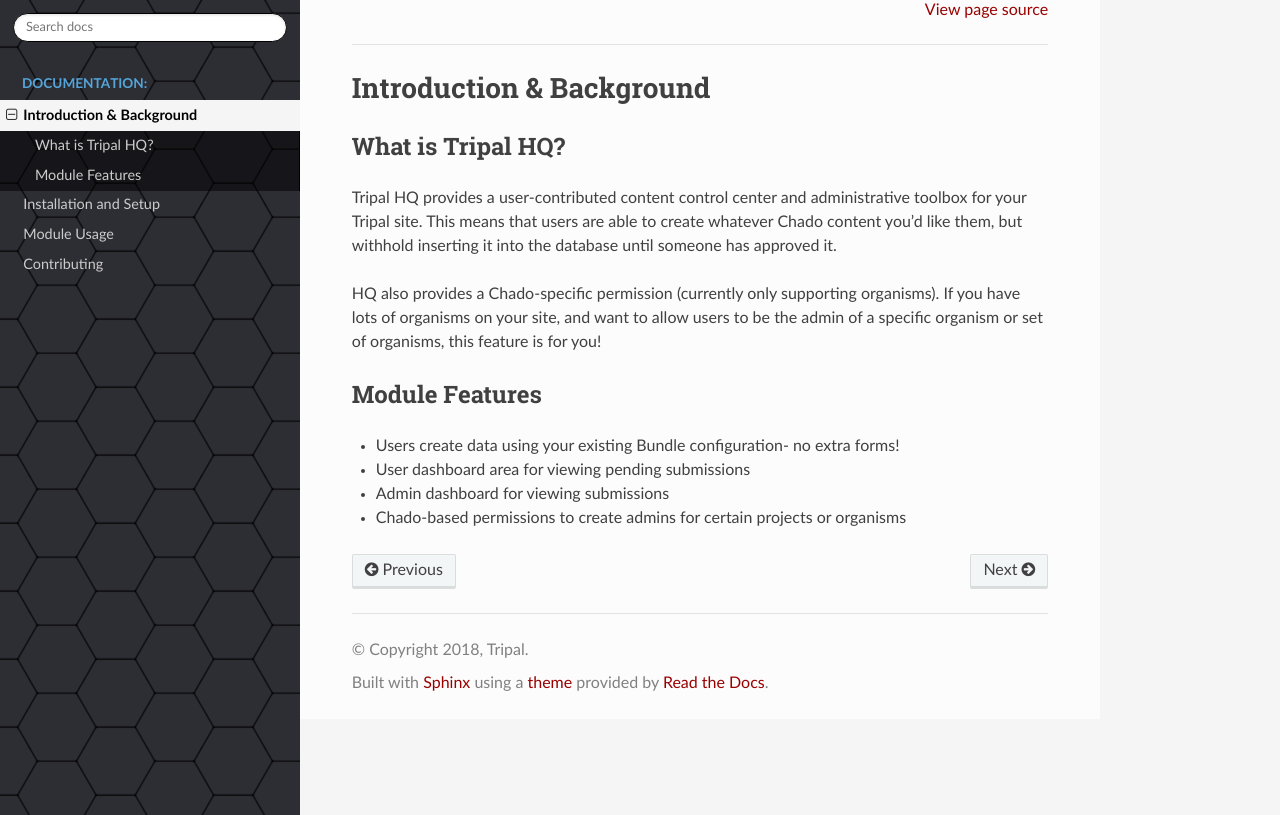
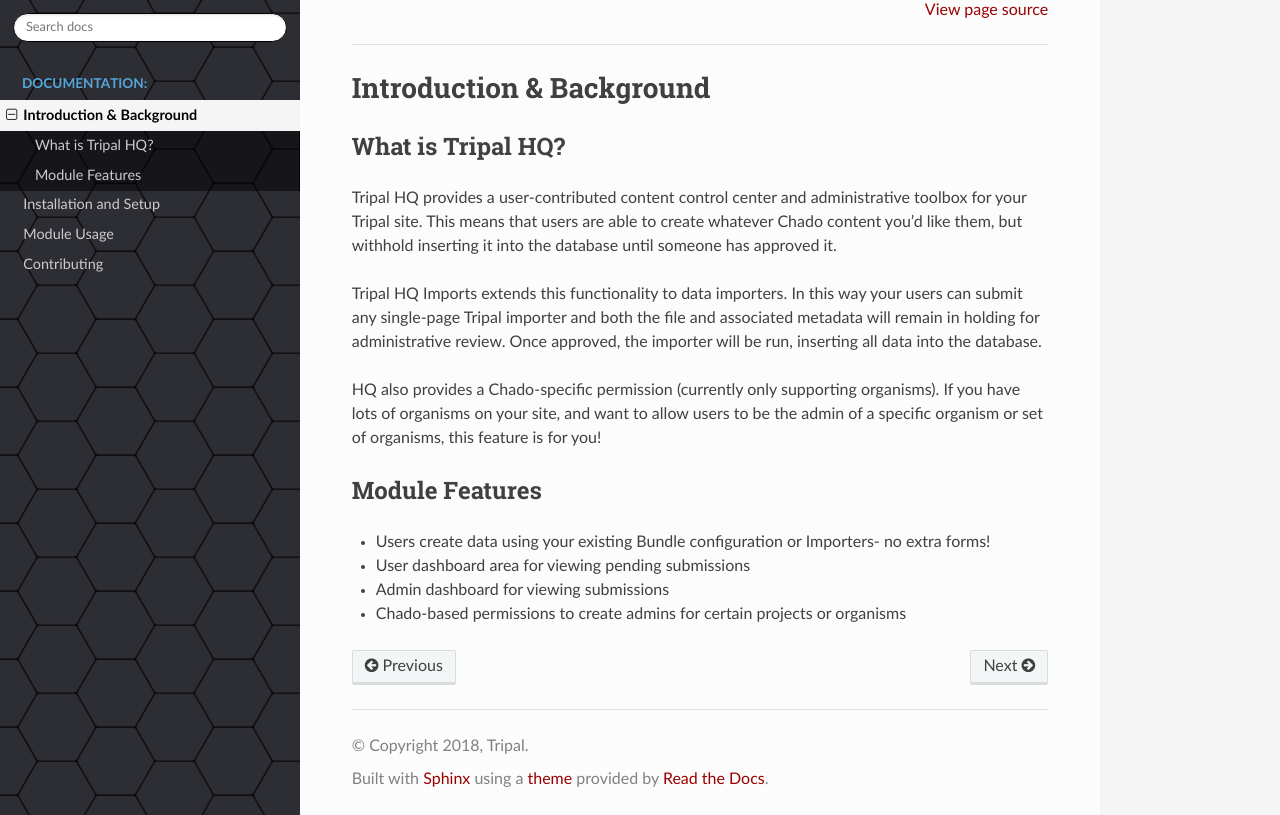
Before and after one commit to statonlab/tripal_hq, a Sphinx documentation site: the page built from docs/introduction.rst, in a window 1280 px wide and 1155 px high. Shown: the part 340-1155 px from the top of the window. Built offline with Sphinx 7.4.7 and the Read the Docs theme 2.0.0, drawn with Linux system fonts in a browser that asks for light colours.

Commit message:
Update Tripal HQ docs to include Tripal HQ Imports.

```diff
--- a/docs/introduction.rst
+++ b/docs/introduction.rst
@@ -9,12 +9,14 @@
 
 Tripal HQ provides a user-contributed content control center and administrative toolbox for your Tripal site.  This means that users are able to create whatever Chado content you'd like them, but withhold inserting it into the database until someone has approved it.
 
+Tripal HQ Imports extends this functionality to data importers. In this way your users can submit any single-page Tripal importer and both the file and associated metadata will remain in holding for administrative review. Once approved, the importer will be run, inserting all data into the database.
+
 HQ also provides a Chado-specific permission (currently only supporting organisms).  If you have lots of organisms on your site, and want to allow users to be the admin of a specific organism or set of organisms, this feature is for you!
 
 Module Features
 ================
 
-* Users create data using your existing Bundle configuration- no extra forms!
+* Users create data using your existing Bundle configuration or Importers- no extra forms!
 * User dashboard area for viewing pending submissions
 * Admin dashboard for viewing submissions
 * Chado-based permissions to create admins for certain projects or organisms
--- a/docs/setup/install.rst
+++ b/docs/setup/install.rst
@@ -13,7 +13,7 @@
 
   cd /var/www/html/sites/all/modules/custom/
   git clone https://github.com/statonlab/tripal_hq.git
-  drush pm-enable tripal_hq tripal_hq_permissions
+  drush pm-enable tripal_hq tripal_hq_imports tripal_hq_permissions
 
 
 
--- a/docs/setup/permissions.rst
+++ b/docs/setup/permissions.rst
@@ -14,6 +14,7 @@
 * **Administer CHADO-specific Tripal HQ content**: Lets you specify what Chado content a user can administer.
 * **Create Tripal HQ content requests**: Allows users to submit content requests and view their dashboard.
 * **Propose Tripal HQ Content** permission for each of your defined bundles.  This will let you configure which bundles can be proposed by users.
+* **Propose Tripal HQ Data File** permission for each available Tripal Importer.  This will let you configure which importers can be proposed by users.
 
 To get started, you'll need to create a role for your content submitters, and give them the "Create Tripal Content Requests" permission, plus whatever specific bundle permissions you'd like them to see.
 
```
Also changed, not shown: docs/usage.rst (+14 -0 lines), docs/_static/img/imports_userdash.png (added), 1 other file.
